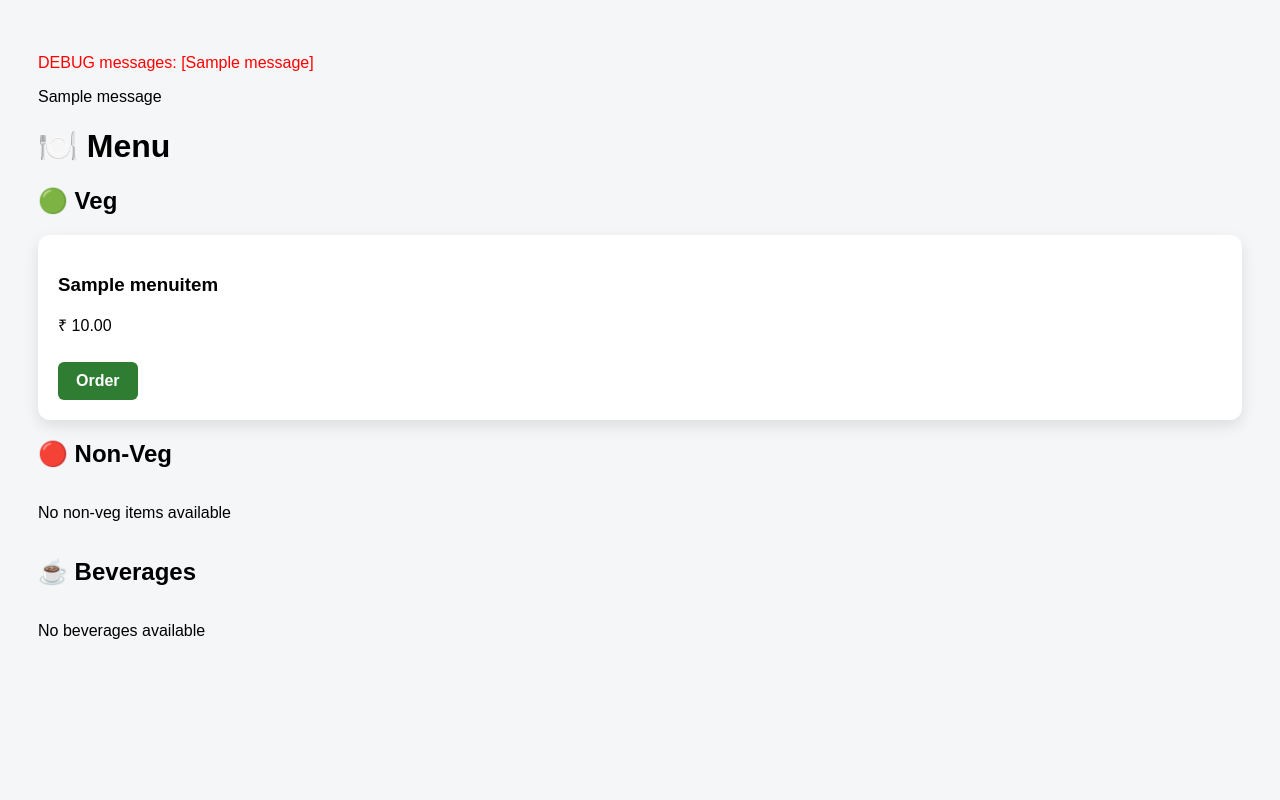
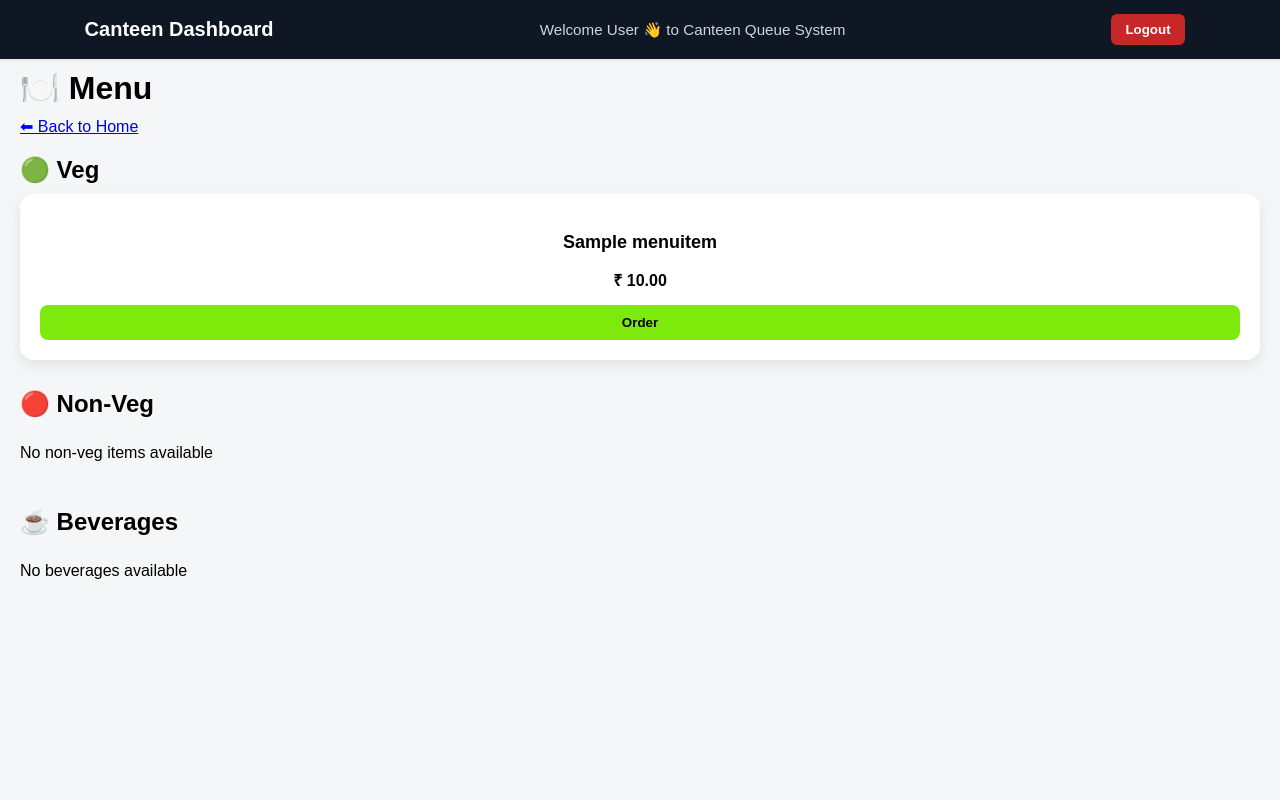
Before and after one commit to arpitamca/miniproject, a Django app: page /menu/ in a window 1280 px wide. Run offline with Django 5.2, Linux system fonts and the light colour scheme; tables that the repository leaves empty hold one stand-in row (values such as "Sample post"); one stand-in notice (Sample message) is shown.

Commit message:
Adding logout button, cancle order, headder

```diff
--- /dev/null
+++ b/accounts/static/css/base.css
@@ -0,0 +1,58 @@
+/* basic resets */
+*{box-sizing:border-box}
+html,body{margin:0;padding:0;height:100%}
+
+/* container to center content and limit width */
+.container{max-width:1100px;margin:0 auto;padding:0 16px}
+
+/* top bar */
+.top-bar{
+margin-top: -31px;
+margin-left: -31px;
+  background:#0f1724; /* adjust color as needed */
+  color:#fff;
+  position:sticky;
+  top:0;
+  z-index:50;
+  width:104%;
+  box-shadow:0 1px 4px rgba(0,0,0,0.08);
+}
+.top-bar .container{
+  display:flex;
+  align-items:center;
+  justify-content:space-between;
+  gap:12px;
+  padding:14px 0;
+}
+.top-bar h1{font-size:1.25rem;margin:0}
+.top-bar .greeting{margin:0;color:#cbd5e1;font-size:0.95rem}
+
+/* main spacing so content isn't flush to edges */
+main{padding:20px;}
+
+/* responsive adjustments */
+@media (max-width:700px){
+  .top-bar .container{flex-direction:column;align-items:flex-start;padding:10px 0}
+  .top-bar h1{font-size:1.05rem}
+  .top-bar .greeting{font-size:0.9rem}
+}
+
+.header-right {
+    display: flex;
+    align-items: center;
+    gap: 16px;
+}
+
+.logout-btn {
+    background: #c62828;
+    color: white;
+    border: none;
+    padding: 8px 14px;
+    border-radius: 6px;
+    cursor: pointer;
+    font-weight: 600;
+}
+
+.logout-btn:hover {
+    background: #b71c1c;
+}
--- a/accounts/static/css/menu.css
+++ b/accounts/static/css/menu.css
@@ -1,44 +1,113 @@
+/* ===== PAGE BACKGROUND ===== */
 body {
-    font-family: Poppins, sans-serif;
-    background: #f4f6f8;
-    padding: 30px;
+    font-family: "Poppins", sans-serif;
+    background-color: #f4f6f8;
 }
 
+/* ===== PAGE TITLE ===== */
+h1 {
+    margin-bottom: 10px;
+}
+
+h2 {
+    margin: 20px 0 10px;
+}
+
+/* ===== MENU GRID ===== */
 .menu-container {
     display: grid;
-    grid-template-columns: repeat(auto-fit, minmax(200px, 1fr));
+    grid-template-columns: repeat(auto-fit, minmax(220px, 1fr));
     gap: 20px;
+    margin-bottom: 30px;
 }
 
+/* ===== MENU CARD ===== */
 .menu-card {
-    background: white;
+    background: #ffffff;
     padding: 20px;
-    border-radius: 12px;
-    box-shadow: 0 6px 15px rgba(0,0,0,0.1);
+    border-radius: 14px;
+    box-shadow: 0 6px 15px rgba(0, 0, 0, 0.08);
+    text-align: center;
+    transition: transform 0.2s ease, box-shadow 0.2s ease;
 }
-.menu-card button {
-    margin-top: 10px;
+
+.menu-card:hover {
+    transform: translateY(-4px);
+    box-shadow: 0 10px 25px rgba(0, 0, 0, 0.12);
+}
+
+/* ===== ITEM NAME ===== */
+.menu-card h3 {
+    font-size: 18px;
+    margin-bottom: 8px;
+}
+
+/* ===== PRICE ===== */
+.menu-card p {
+    font-size: 16px;
+    font-weight: 600;
+    margin-bottom: 14px;
+}
+
+/* ===== ORDER BUTTON ===== */
+.order-btn {
     width: 100%;
     padding: 10px;
-    background: #7eea0b;
+    background-color: #7eea0b;
     border: none;
-    border-radius: 6px;
+    border-radius: 8px;
     font-weight: 600;
     cursor: pointer;
-}
-
-.order-btn {
-    display: inline-block;
-    margin-top: 10px;
-    padding: 10px 18px;
-    background: #2e7d32;
-    color: #fff;
-    text-decoration: none;
-    border-radius: 6px;
-    font-weight: 600;
     transition: background 0.2s ease;
 }
 
 .order-btn:hover {
-    background: #1b5e20;
+    background-color: #6bd40a;
 }
+
+/* ===== TOAST OVERLAY ===== */
+#toast-overlay {
+    position: fixed;
+    inset: 0;
+    pointer-events: none;
+    z-index: 9999;
+}
+
+/* ===== TOAST MESSAGE ===== */
+.toast {
+    position: absolute;
+    top: 20px;
+    right: 20px;
+
+    background: #2e7d32;
+    color: #ffffff;
+
+    padding: 14px 22px;
+    border-radius: 10px;
+
+    font-size: 16px;
+    font-weight: 600;
+
+    box-shadow: 0 10px 25px rgba(0, 0, 0, 0.25);
+
+    animation: toastFade 3s ease forwards;
+}
+
+/* ===== TOAST ANIMATION ===== */
+@keyframes toastFade {
+    0% {
+        opacity: 0;
+        transform: translateY(-20px);
+    }
+    10% {
+        opacity: 1;
+        transform: translateY(0);
+    }
+    90% {
+        opacity: 1;
+    }
+    100% {
+        opacity: 0;
+        transform: translateY(-20px);
+    }
+}
--- /dev/null
+++ b/accounts/templates/base.html
@@ -0,0 +1,34 @@
+{% load static %}
+<!DOCTYPE html>
+<html lang="en">
+<head>
+    <meta charset="UTF-8">
+    <!-- added responsive meta -->
+    <meta name="viewport" content="width=device-width, initial-scale=1">
+    <title>{% block title %}Canteen Queue{% endblock %}</title>
+
+    <link rel="stylesheet" href="{% static 'css/base.css' %}">
+    {% block extra_css %}{% endblock %}
+</head>
+<body>
+
+<!-- ✅ HEADER -->
+<header class="top-bar">
+    <div class="container">
+        <h1>Canteen Dashboard</h1>
+        <p class="greeting">Welcome {{ name|default:"User" }} 👋 to Canteen Queue System</p>
+                <form method="POST" action="{% url 'logout' %}">
+            {% csrf_token %}
+            <button type="submit" class="logout-btn">Logout</button>
+        </form>
+    </div>
+</header>
+
+<!-- ✅ MAIN CONTENT -->
+<main>
+    {% block content %}{% endblock %}
+</main>
+
+{% block extra_js %}{% endblock %}
+</body>
+</html>
--- a/accounts/views.py
+++ b/accounts/views.py
@@ -53,3 +53,7 @@ def register_view(request):
         return redirect('login')
 
     return render(request, 'auth.html')
+
+def logout_view(request):
+    request.session.flush()   # ✅ clears all session data
+    return redirect("login")
--- a/canteenQueue/urls.py
+++ b/canteenQueue/urls.py
@@ -16,17 +16,19 @@ Including another URLconf
 """
 from django.contrib import admin
 from django.urls import path
-from accounts.views import login_view,register_view
+from accounts.views import login_view, logout_view,register_view
 from home.views import home_view
 from menu.views import menu_view
-from order.views import add_to_order, my_orders_view
+from order.views import add_to_order, cancel_order, my_orders_view
 
 urlpatterns = [
     path('admin/', admin.site.urls),
     path('home/', home_view, name='home'),
     path('login/', login_view, name='login'),
+    path("logout/", logout_view, name="logout"),
     path('register/', register_view, name='register'),
     path('menu/', menu_view, name='menu'),
     path("add-to-order/<int:menu_id>/", add_to_order, name="add_to_order"),
     path("my-orders/", my_orders_view, name="my_orders"),
+    path("cancel-order/<int:order_id>/", cancel_order, name="cancel_order"),
 ]
--- a/menu/templates/menu.html
+++ b/menu/templates/menu.html
@@ -1,95 +1,94 @@
+{% extends "base.html" %}
 {% load static %}
-<!DOCTYPE html>
-<html>
-<head>
-    <title>Menu</title>
+
+{% block title %}Menu | Canteen{% endblock %}
+
+{% block extra_css %}
 <link rel="stylesheet" href="{% static 'css/menu.css' %}">
-</head>
-<body>
+{% endblock %}
 
-    <p style="color:red;">
-    DEBUG messages:
-    {% for m in messages %}
-        [{{ m }}]
-    {% empty %}
-        [NO MESSAGES FOUND]
-    {% endfor %}
-</p>
+{% block content %}
 
+<!-- 🔔 TOAST -->
 {% if messages %}
+<div id="toast-overlay">
     <div id="toast" class="toast">
         {% for message in messages %}
             {{ message }}
         {% endfor %}
     </div>
+</div>
 {% endif %}
 
 <h1>🍽️ Menu</h1>
 
-<!-- VEG SECTION -->
+  <a href="{% url 'home' %}" class="back-link">
+      ⬅ Back to Home
+  </a>
+
+<!-- VEG -->
 <h2>🟢 Veg</h2>
 <div class="menu-container">
     {% for item in veg_items %}
         <div class="menu-card">
-            <h3>{{ item.Item_name}}</h3>
+            <h3>{{ item.Item_name }}</h3>
             <p>₹ {{ item.price }}</p>
-            <a href="{% url 'add_to_order' item.id %}" class="order-btn">
-        Order
-    </a>
+
+            <form method="POST" action="{% url 'add_to_order' item.id %}">
+                {% csrf_token %}
+                <button type="submit" class="order-btn">Order</button>
+            </form>
         </div>
     {% empty %}
         <p>No veg items available</p>
     {% endfor %}
 </div>
 
-<!-- NON-VEG SECTION -->
+<!-- NON-VEG -->
 <h2>🔴 Non-Veg</h2>
 <div class="menu-container">
     {% for item in nonveg_items %}
         <div class="menu-card">
-            <h3>{{ item.Item_name}}</h3>
+            <h3>{{ item.Item_name }}</h3>
             <p>₹ {{ item.price }}</p>
-            <a href="{% url 'add_to_order' item.id %}" class="order-btn">
-        Order
-    </a>
+
+            <form method="POST" action="{% url 'add_to_order' item.id %}">
+                {% csrf_token %}
+                <button type="submit" class="order-btn">Order</button>
+            </form>
         </div>
     {% empty %}
         <p>No non-veg items available</p>
     {% endfor %}
 </div>
 
-<!-- BEVERAGES SECTION -->
+<!-- BEVERAGES -->
 <h2>☕ Beverages</h2>
 <div class="menu-container">
     {% for item in beverage_items %}
         <div class="menu-card">
-            <h3>{{ item.Item_name}}</h3>
+            <h3>{{ item.Item_name }}</h3>
             <p>₹ {{ item.price }}</p>
-              <a href="{% url 'add_to_order' item.id %}" class="order-btn">
-        Order
-    </a>
+
+            <form method="POST" action="{% url 'add_to_order' item.id %}">
+                {% csrf_token %}
+                <button type="submit" class="order-btn">Order</button>
+            </form>
         </div>
     {% empty %}
         <p>No beverages available</p>
     {% endfor %}
 </div>
 
-{% comment %} <div class="menu-container">
-    {% for item in menu_items %}
-        <div class="menu-card">
-            <h3>{{ item.Item_name }}</h3>
-            <h3>{{ item.category }}</h3>
-            <p>₹ {{ item.price }}</p>
-            <form method="POST" action="{% url 'add_to_order' %}">
-            {% csrf_token %}
-            <input type="hidden" name="menu_id" value="{{ item.id }}">
-            <button type="submit">Order</button>
-             </form>
-        </div>
-    {% empty %}
-        <p>No items available</p>
-    {% endfor %}
-</div> {% endcomment %}
+{% endblock %}
 
-</body>
-</html>
+{% block extra_js %}
+<script>
+    const toast = document.getElementById("toast");
+    if (toast) {
+        setTimeout(() => {
+            toast.parentElement.remove();
+        }, 3000);
+    }
+</script>
+{% endblock %}
```
Also changed, not shown: order/models.py (+11 -1 lines), order/templates/my_orders.html (+65 -29 lines), order/views.py (+25 -0 lines), order/migrations/0003_alter_order_status.py (added). Lines whose indentation alone changed are shown as unchanged.
